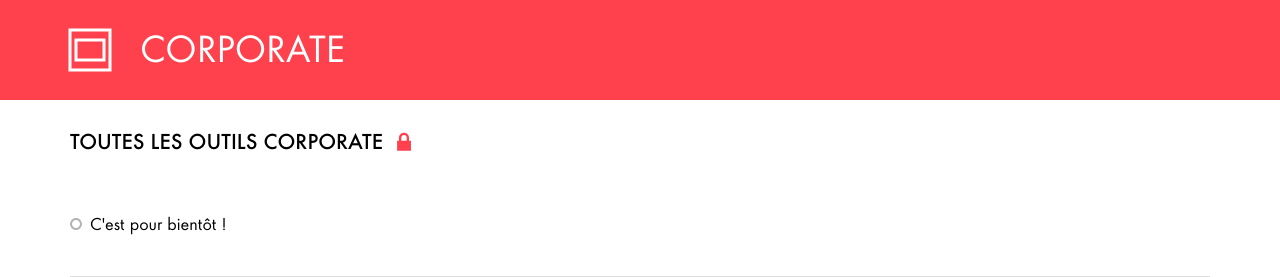
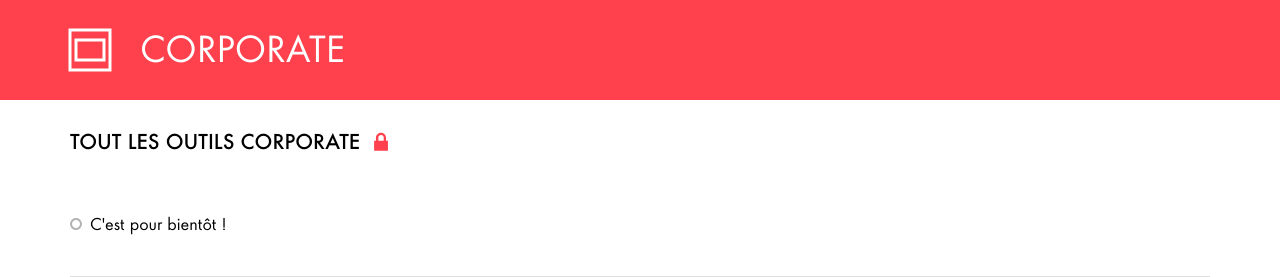
Before and after one commit to publicissapient-france/brand-website, a PHP site: page /corporate.php in a window 1280 px wide. Shown: the part 51-328 px from the top of the page. Run offline with PHP 8.4, Linux system fonts and the light colour scheme.

Commit message:
correction ortho corporate page

```diff
--- a/corporate.php
+++ b/corporate.php
@@ -26,7 +26,7 @@
     <div class="fonts-title">
         <div class="title-lock">
             <h2>
-                Toutes les outils Corporate
+                Tout les outils Corporate
                 <svg version="1.1" id="Calque_1" xmlns="http://www.w3.org/2000/svg" xmlns:xlink="http://www.w3.org/1999/xlink" width="30" height="30" x="0px" y="0px"
                      viewBox="0 0 30 30" style="enable-background:new 0 0 30 30;" xml:space="preserve">
                         <path d="M23.3,13.4h-2V9.7c0-3.5-2.8-6.3-6.3-6.3S8.7,6.2,8.7,9.7v3.7h-2c-0.2,0-0.3,0.1-0.3,0.3v12c0,0.2,0.1,0.3,0.3,0.3h16.7c0.2,0,0.3-0.1,0.3-0.3v-12C23.6,13.5,23.5,13.4,23.3,13.4z M18.4,9.7v3.7h-6.7V9.7c0-1.8,1.5-3.3,3.4-3.3S18.4,7.8,18.4,9.7z"/>
```
